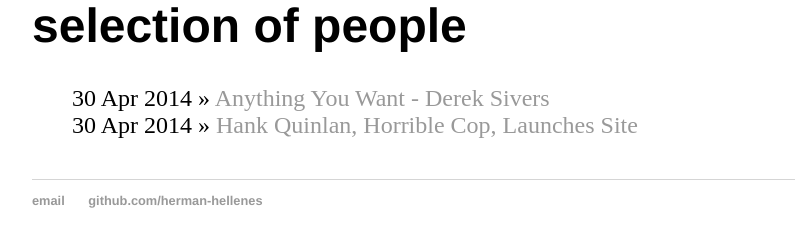
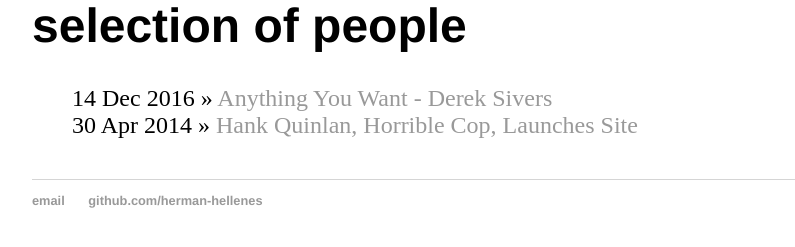
Before and after one commit to herman-hellenes/herman-hellenes.github.io, a Jekyll site: the page built from blog/index.html, in a window 1280 px wide. Shown: the part 167-414 px from the top of the page, without its empty margins (160-955 px from the left). Built offline with Jekyll 4.4.1, drawn with Linux system fonts in a browser that asks for light colours.

Commit message:
Update 2016-12-14-Anything-You-Want.md

```diff
--- a/_posts/2016-12-14-Anything-You-Want.md
+++ b/_posts/2016-12-14-Anything-You-Want.md
@@ -1,7 +1,7 @@
 ---
 layout: post
 title: "Anything You Want - Derek Sivers"
-date: 2014-04-30
+date: 2016-12-14
 ---
 
 This very short book, [Anything You Want](https://sivers.org/a) is one of the most inspiring books I've ever read.
```
